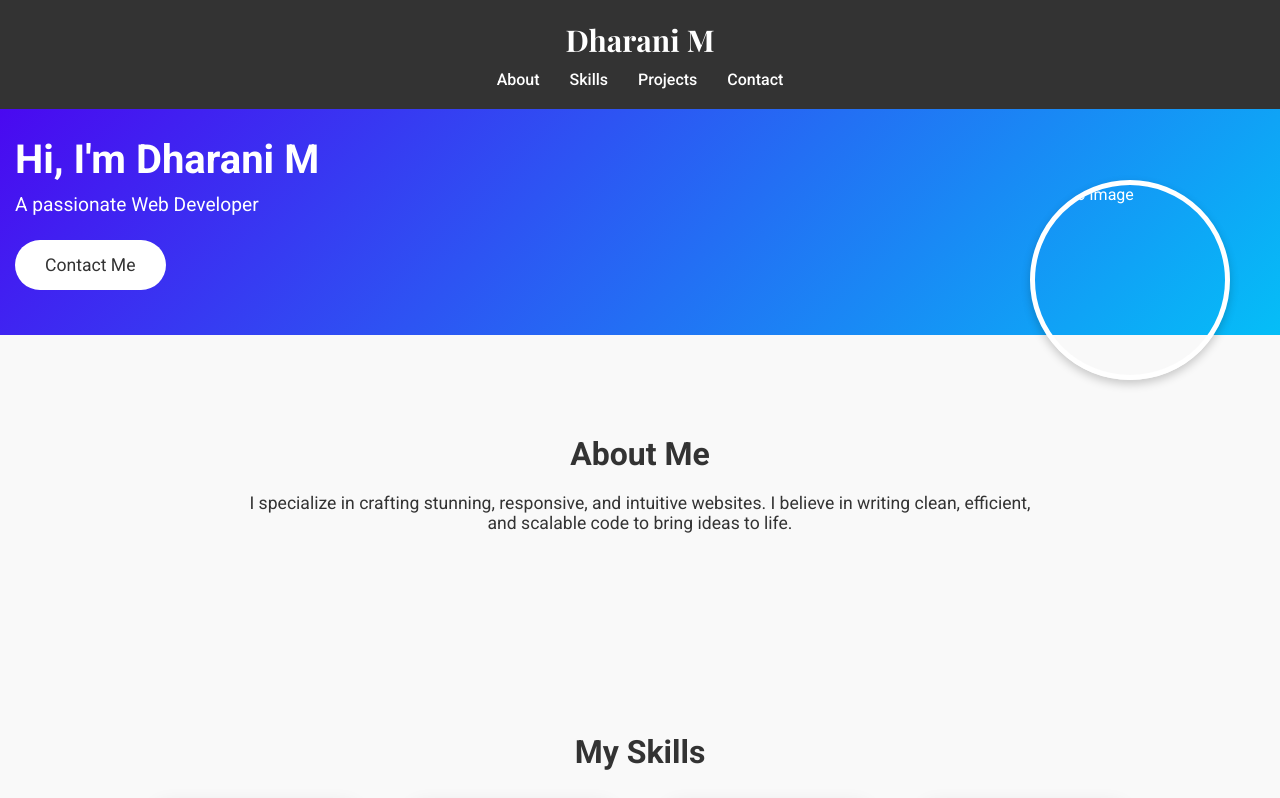
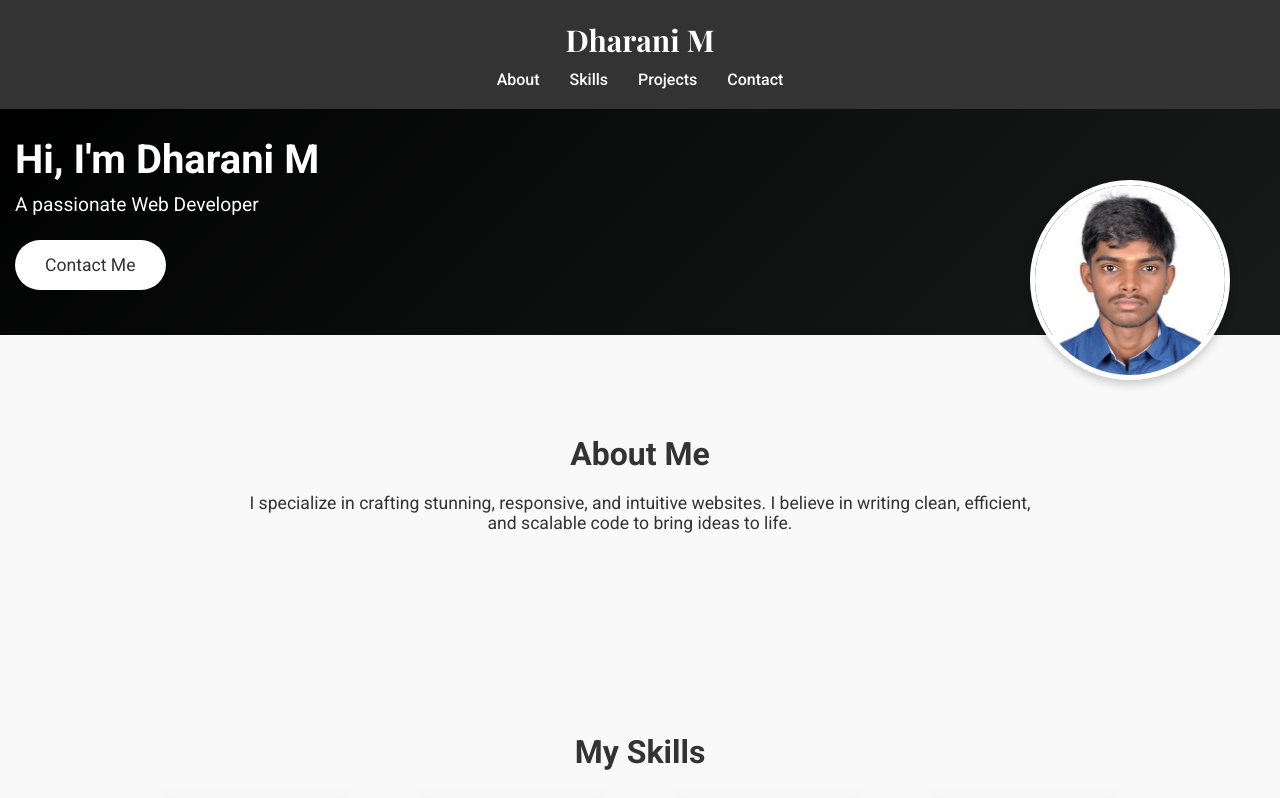
Before and after one commit to dharani136/Portfolio, a plain HTML site: page index.html in a window 1280 px wide. Shown: the top 798 px of the page. Drawn offline with nearby package versions, Linux system fonts and the light colour scheme.

Commit message:
Add files via upload

```diff
--- a/index.html
+++ b/index.html
@@ -34,7 +34,7 @@
             <p>A passionate Web Developer</p>
             <br>
             <a href="#contact" class="cta-btn">Contact Me</a>
-            <img src="New folder/img/aprilia-rs-457-2024-5120x3114-12868.jpg" alt="Hero Image">
+            <img src="img/20231217_190525.jpg" alt="Hero Image">
         </div>
     </section>
 
@@ -135,7 +135,8 @@
 
     <section id="resume">
         <div class="container">
-            <a href="assets/resume.pdf" download class="resume-btn">Download Resume</a>
+
+            <a href="resume/Resume.pdf" download class="resume-btn">Download Resume</a>
         </div>
     </section>
 
--- a/styles.css
+++ b/styles.css
@@ -62,7 +62,7 @@ section {
     display: flex;
     justify-content: space-between;
     align-items: center;
-    background: linear-gradient(135deg, #4b05f0, #05bef7);
+    background: linear-gradient(135deg, #000000, #191b1b);
     color: #fff;
     padding: 60px 0;
 }
```
